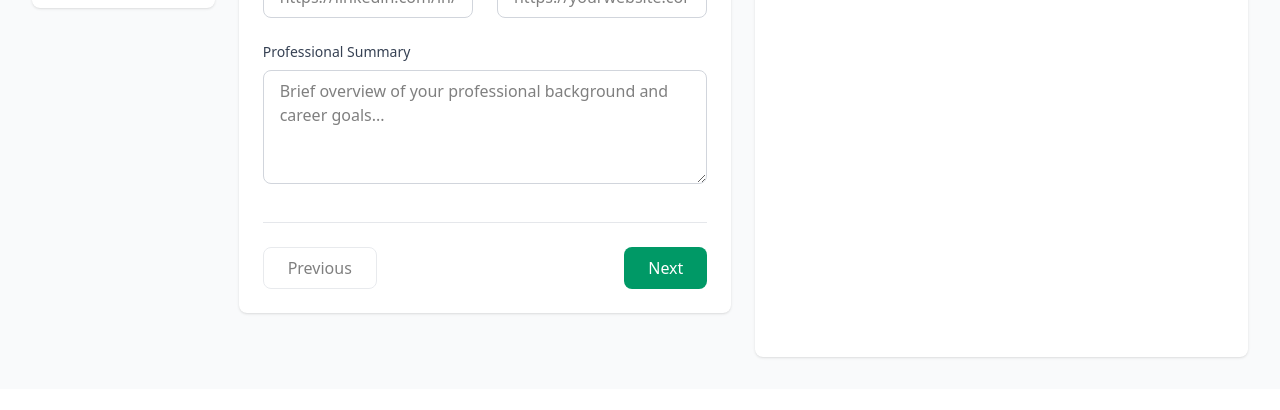
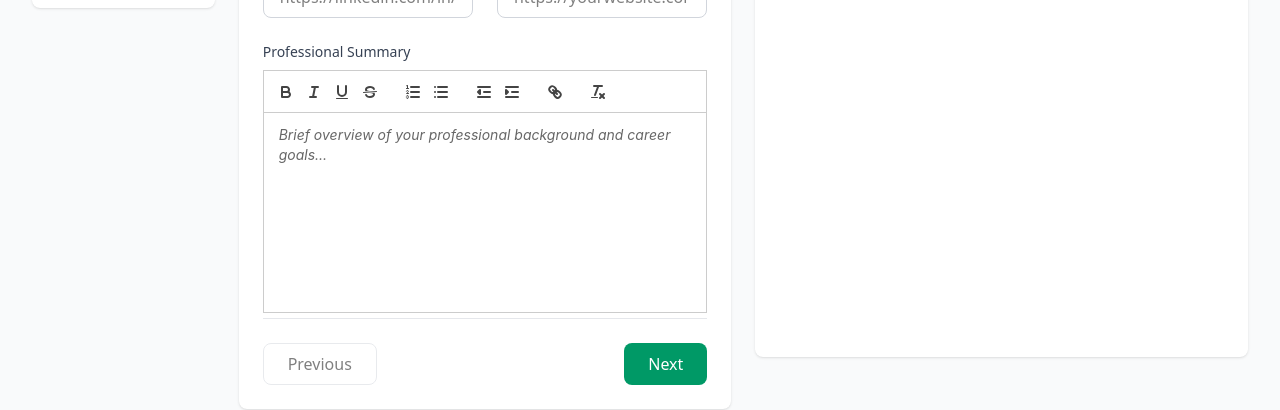
Before and after one commit to Adelodunpeter25/Resumade, a React (Vite) app in the folder frontend/: page /resume/new in a window 1280 px wide. Shown: the part 427-837 px from the top of the page. Before the commit the page ends 816 px from the top, so only its background shows below. Built offline with nearby package versions, Linux system fonts and the light colour scheme; no server answers.

Commit message:
added rich text editor to all necessary fields, added more options for skill level

```diff
--- a/frontend/src/components/common/RichTextEditor.tsx
+++ b/frontend/src/components/common/RichTextEditor.tsx
@@ -28,12 +28,25 @@ export default function RichTextEditor({ value, onChange, placeholder }: RichTex
   ];
 
   useEffect(() => {
-    // Ensure Quill is properly initialized
+    return () => {
+      // Clear any active selections on unmount
+      if (quillRef.current) {
+        try {
+          const editor = quillRef.current.getEditor();
+          editor.blur();
+        } catch (e) {
+          // Ignore errors during cleanup
+        }
+      }
+    };
+  }, []);
+
+  const handleChange = (content: string) => {
+    // Prevent onChange from firing during unmount
     if (quillRef.current) {
-      const editor = quillRef.current.getEditor();
-      editor.enable(true);
+      onChange(content);
     }
-  }, []);
+  };
 
   return (
     <div className="rich-text-editor">
@@ -41,7 +54,7 @@ export default function RichTextEditor({ value, onChange, placeholder }: RichTex
         ref={quillRef}
         theme="snow"
         value={value || ''}
-        onChange={onChange}
+        onChange={handleChange}
         modules={modules}
         formats={formats}
         placeholder={placeholder}
--- a/frontend/src/components/resume/PersonalInfoForm.tsx
+++ b/frontend/src/components/resume/PersonalInfoForm.tsx
@@ -1,4 +1,5 @@
 import type { Resume } from '../../types'
+import RichTextEditor from '../common/RichTextEditor'
 
 interface Props {
   data: Partial<Resume>
@@ -98,12 +99,10 @@ export default function PersonalInfoForm({ data, onChange }: Props) {
         <label className="block text-sm font-medium text-gray-700 mb-2">
           Professional Summary
         </label>
-        <textarea
+        <RichTextEditor
           value={data.personal_info?.summary || ''}
-          onChange={(e) => updateField('summary', e.target.value)}
-          rows={4}
+          onChange={(value) => updateField('summary', value)}
           placeholder="Brief overview of your professional background and career goals..."
-          className="w-full px-4 py-2 border border-gray-300 rounded-lg focus:ring-2 focus:ring-emerald-500 focus:border-transparent"
         />
       </div>
     </div>
--- a/frontend/src/components/resume/ProjectsForm.tsx
+++ b/frontend/src/components/resume/ProjectsForm.tsx
@@ -1,6 +1,7 @@
 import { Plus, Trash2, X } from 'lucide-react'
 import { useState } from 'react'
 import type { Resume, Project } from '../../types'
+import RichTextEditor from '../common/RichTextEditor'
 
 interface Props {
   data: Partial<Resume>
@@ -94,13 +95,10 @@ export default function ProjectsForm({ data, onChange }: Props) {
             <label className="block text-sm font-medium text-gray-700 mb-2">
               Description *
             </label>
-            <textarea
+            <RichTextEditor
               value={project.description}
-              onChange={(e) => updateProject(index, 'description', e.target.value)}
-              rows={3}
+              onChange={(value) => updateProject(index, 'description', value)}
               placeholder="Describe the project and your role..."
-              className="w-full px-4 py-2 border border-gray-300 rounded-lg focus:ring-2 focus:ring-emerald-500"
-              required
             />
           </div>
 
--- a/frontend/src/components/resume/SkillsForm.tsx
+++ b/frontend/src/components/resume/SkillsForm.tsx
@@ -10,7 +10,7 @@ export default function SkillsForm({ data, onChange }: Props) {
   const skills = data.skills || []
 
   const addSkill = () => {
-    onChange('skills', [...skills, { name: '', level: 'Intermediate' as const }])
+    onChange('skills', [...skills, { name: '', level: '' }])
   }
 
   const updateSkill = (index: number, field: keyof Skill, value: any) => {
@@ -51,13 +51,14 @@ export default function SkillsForm({ data, onChange }: Props) {
 
             <div>
               <label className="block text-sm font-medium text-gray-700 mb-2">
-                Proficiency Level *
+                Proficiency Level
               </label>
               <select
                 value={skill.level}
                 onChange={(e) => updateSkill(index, 'level', e.target.value)}
                 className="w-full px-3 py-2 border border-gray-300 rounded-lg focus:ring-2 focus:ring-emerald-500"
               >
+                <option value="">Do not specify</option>
                 <option value="Beginner">Beginner</option>
                 <option value="Intermediate">Intermediate</option>
                 <option value="Advanced">Advanced</option>
```
